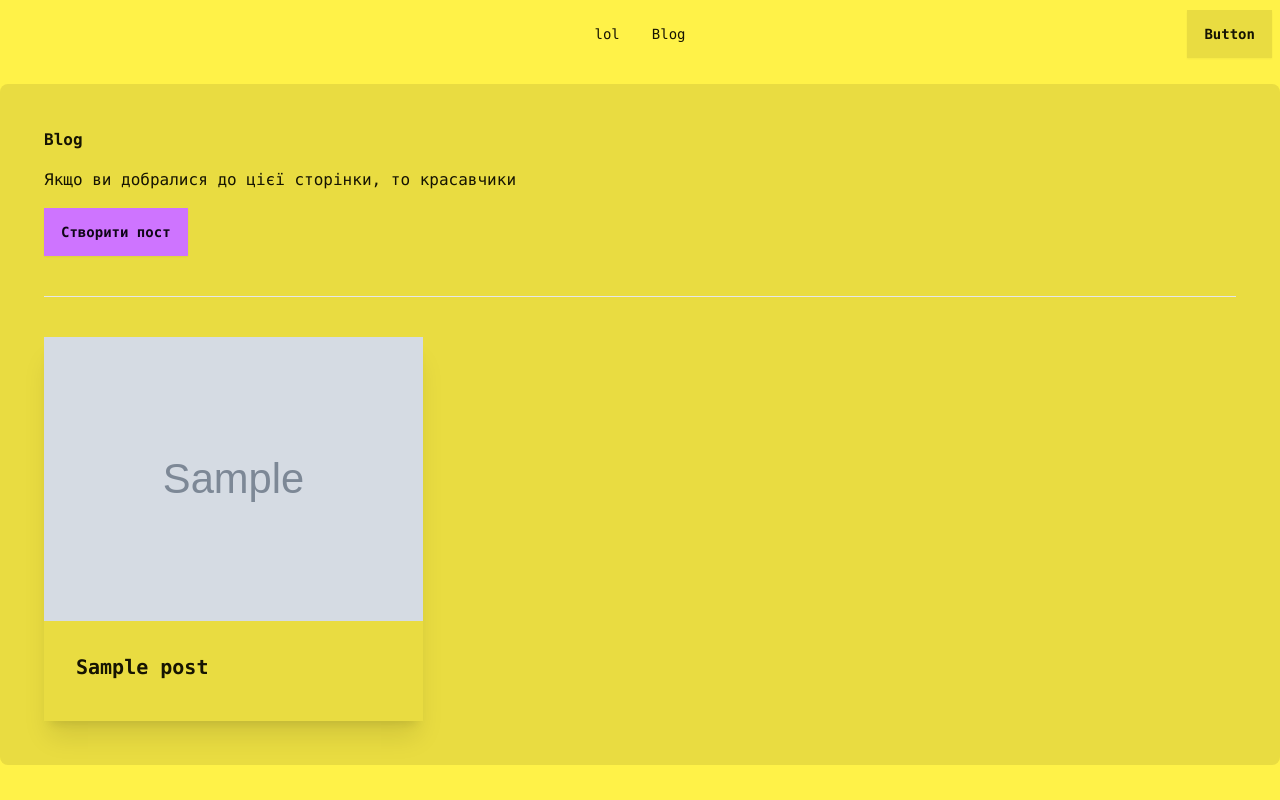
After one commit to Supermax2908/First_GitHub_project, a Django app: page /article/ in a window 1280 px wide. The commit adds this page. Run offline with Django 5.2, Linux system fonts and the light colour scheme; tables that the repository leaves empty hold one stand-in row (values such as "Sample post"); grey boxes marked "Sample" are stand-in pictures; some libraries are stand-ins or nearby versions.

Commit message:
add blog

```diff
--- /dev/null
+++ b/apps/blog/admin.py
@@ -0,0 +1,5 @@
+from django.contrib import admin
+from .models import Post
+# Register your models here.
+
+admin.site.register(Post)
--- /dev/null
+++ b/apps/blog/apps.py
@@ -0,0 +1,6 @@
+from django.apps import AppConfig
+
+
+class BlogConfig(AppConfig):
+    default_auto_field = 'django.db.models.BigAutoField'
+    name = 'apps.blog'
--- /dev/null
+++ b/apps/blog/forms.py
@@ -0,0 +1,7 @@
+from django import forms
+from .models import Post
+
+class PostForm(forms.ModelForm):
+    class Meta:
+        model = Post
+        fields = '__all__'
--- /dev/null
+++ b/apps/blog/models.py
@@ -0,0 +1,13 @@
+from django.db import models
+
+# Create your models here.
+
+class Post(models.Model):
+    title = models.CharField(max_length=100)
+    content = models.TextField()
+    image = models.ImageField(upload_to='post_images')
+    created_at = models.DateTimeField(auto_now_add=True)
+    updated_at = models.DateTimeField(auto_now=True)
+
+    class Meta:
+        ordering = ['-created_at']
--- /dev/null
+++ b/apps/blog/templates/blog/index.html
@@ -0,0 +1,44 @@
+{% extends "base.html" %}
+
+{% block title %}Блог{% endblock %}
+
+{% block content %}
+<div class="my-4 rounded-lg bg-base-200 p-11">
+    <h1 class="text 3x1 font-bold mb-4">Blog</h1>
+    <p>Якщо ви добралися до цієї сторінки, то красавчики</p>
+    <a onclick="my_modal_4.showModal()" class="btn btn-accent mt-4">Створити пост</a>
+    <hr class="mt-10" />
+    <div class="grid grid-cols-3 gap-7 mt-10">
+        {% for post in all_posts %}
+        <div class="card w-100 bg-base-200 shadow-xl transition-all duration-300 hover:shadow-2xl">
+            <a href="{% url "blog:detail" post.id %}">
+                <figure><img src="{% if not post.image %}
+                    https://tse4.mm.bing.net/th?id=OIP.NWe1ukHFnr2Q-6TuX_Xw4wHaE8&pid=Api&P=0&h=180
+                    {% else %}
+                    {{post.image.url}}
+                    {% endif %} "alt="Shoes" class="w-full max-h-96"/></figure>
+                <div class="card-body">
+                    <h2 class="card-title">{{post.title}}</h2>
+                    <div class="card-actions justify-end"></div>
+                </div>
+            </a>
+        </div>
+        {% endfor %}
+    </div>
+</div>
+
+<dialog id="my_modal_4" class="modal">
+    <div class="modal-box w-11/12 max-w-5xl">
+        <form method="dialog">
+            <button class="btn btn-sm btn-circle btn-ghost absolute right-2 top-2">✕</button>
+        </form>
+        <form action="{% url "blog:create" %}" method="post" enctype='multipart/form-data'>
+            {% csrf_token %}
+            {{created_form}}
+            <button class='btn btn-accent'>Створити пост</button>
+        </form>
+
+    </div>
+  </dialog>
+
+{% endblock %}
--- /dev/null
+++ b/apps/blog/tests.py
@@ -0,0 +1,3 @@
+from django.test import TestCase
+
+# Create your tests here.
--- /dev/null
+++ b/apps/blog/urls.py
@@ -0,0 +1,10 @@
+from django.urls import path
+from . import views
+
+app_name = 'blog'
+
+urlpatterns = [
+    path('', views.index, name='index'),
+    path('post/<int:post_id>/', views.detail, name='detail'),
+    path('create/', views.create_view, name='create')
+]
--- /dev/null
+++ b/apps/blog/views.py
@@ -0,0 +1,31 @@
+from django.shortcuts import render, get_object_or_404, redirect
+from .models import Post
+from .forms import PostForm
+# Create your views here.
+
+def index(request):
+    all_posts = Post.objects.all()
+
+    context = {
+        'all_posts': all_posts,
+        'created_form': PostForm()
+    }
+    return render(request, 'blog/index.html', context)
+
+
+def detail(request, post_id):
+    post = get_object_or_404(Post, pk=post_id)
+    context = {
+        'post': post
+    }
+    return render(request, 'blog/detail.html', context)
+
+
+def create_view(request):
+    if request.method == 'POST':
+        form = PostForm(request.POST, request.FILES)
+        if form.is_valid():
+            post = form.save(commit=False)
+            post.author = request.user
+            post.save()
+            return redirect('blog:detail', post_id=post.id)
--- a/core/urls.py
+++ b/core/urls.py
@@ -16,8 +16,11 @@ Including another URLconf
 """
 from django.contrib import admin
 from django.urls import path, include
+from django.conf import settings
+from django.conf.urls.static import static
 
 urlpatterns = [
     path('admin/', admin.site.urls),
+    path('article/', include('apps.blog.urls')),
     path('', include('apps.main.urls'))
-]
+] + static(settings.MEDIA_URL, document_root=settings.MEDIA_ROOT)
--- a/requirements.txt
+++ b/requirements.txt
@@ -1,5 +1,6 @@
 asgiref==3.8.1
 Django==5.0.4
+pillow==10.3.0
 psycopg2==2.9.9
 sqlparse==0.4.4
 tzdata==2024.1
--- /dev/null
+++ b/templates/_include_blocks/_nav_block.html
@@ -0,0 +1,14 @@
+<div class="navbar bg-base-100">
+    <div class="navbar-start">
+      <a class="btn btn-ghost text-xl" href="{% url "main:about_site" %}" style="color:purple"></a>
+    </div>
+    <div class="navbar-center hidden lg:flex">
+      <ul class="menu menu-horizontal px-1">
+        <li><a href="{% url "main:greeting" %}">lol</a></li>
+        <li><a href="{% url "blog:index" %}">Blog</a></li>
+      </ul>
+    </div>
+    <div class="navbar-end hidden lg:flex">
+      <a class="btn">Button</a>
+    </div>
+  </div>
--- a/templates/base.html
+++ b/templates/base.html
@@ -9,6 +9,7 @@
     <link rel="stylesheet" href="https://cdnjs.cloudflare.com/ajax/libs/font-awesome/6.5.1/css/all.min.css" integrity="sha512-DTOQO9RWCH3ppGqcWaEA1BIZOC6xxalwEsw9c2QQeAIftl+Vegovlnee1c9QX4TctnWMn13TZye+giMm8e2LwA==" crossorigin="anonymous" referrerpolicy="no-referrer" />
   </head>
   <body>
+    {% include "_include_blocks/_nav_block.html" %}
     <div class="container mx-auto">
       {% block content %}{% endblock %}
     </div>
```
Also changed, not shown: apps/blog/templates/blog/detail.html (added, +16 -0 lines), core/settings.py (+9 -2 lines), apps/blog/__init__.py (added), apps/blog/migrations/0001_initial.py (added), apps/blog/migrations/__init__.py (added).
